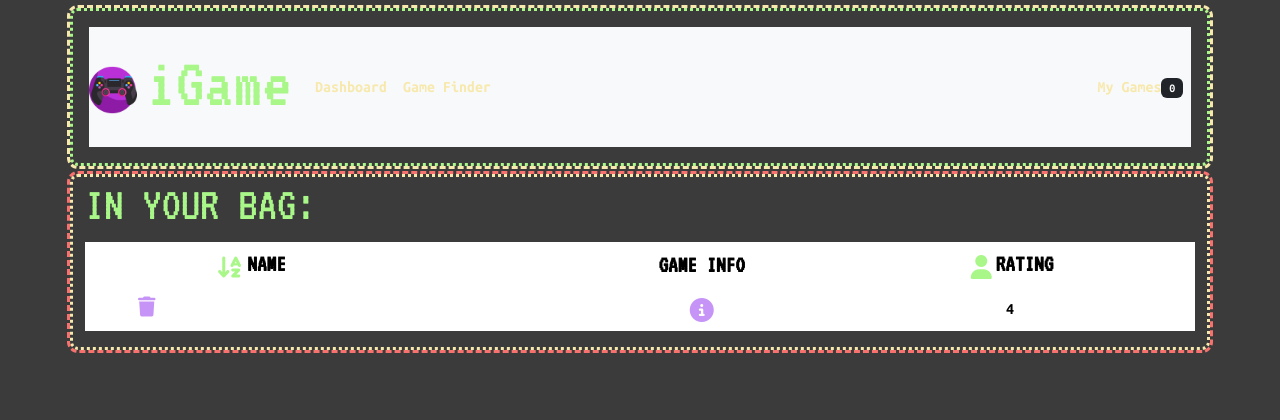
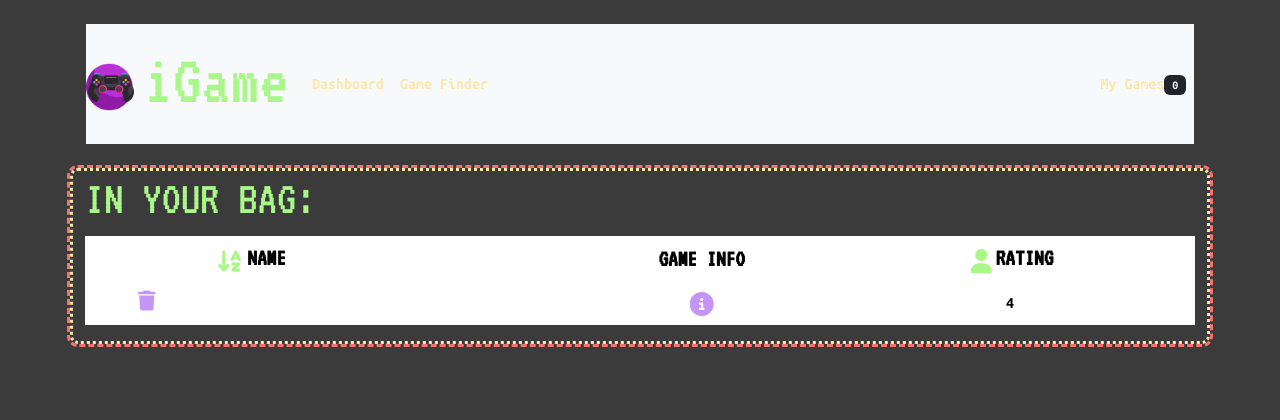
Before and after one commit to hearkelly/igame-sso, a Flask app: template iGame/templates/bag.html in a window 1280 px wide. Shown: the top 420 px of the page. Run offline with Flask 3, Linux system fonts and the light colour scheme; tables that the repository leaves empty hold one stand-in row (values such as "Sample post"); the template is opened without the code that fills it: values that come from a table or form of the project are taken from there, most other values are stand-ins (such as "Sample title", 1, 10 or a date in 2020); parts of the project's set-up code (start-up, migrations or seed data) failed here and were passed over; some libraries are stand-ins or nearby versions.

Commit message:
initial commit - 9

```diff
--- a/iGame/templates/nav.html
+++ b/iGame/templates/nav.html
@@ -1,4 +1,4 @@
-<div class="container p-3 mt-2 mb-2 mx-auto rounded-3" style="background-color:#3B3B3B;border:dotted #A8F788;outline:dashed #F7E9AD;">
+<div class="container p-3 mt-2 mb-2 mx-auto">
 <nav class="navbar navbar-expand-lg bg-body-tertiary justify-content-center">
     <div class="navbar-brand">
         <span class="navbar-logo">
```
